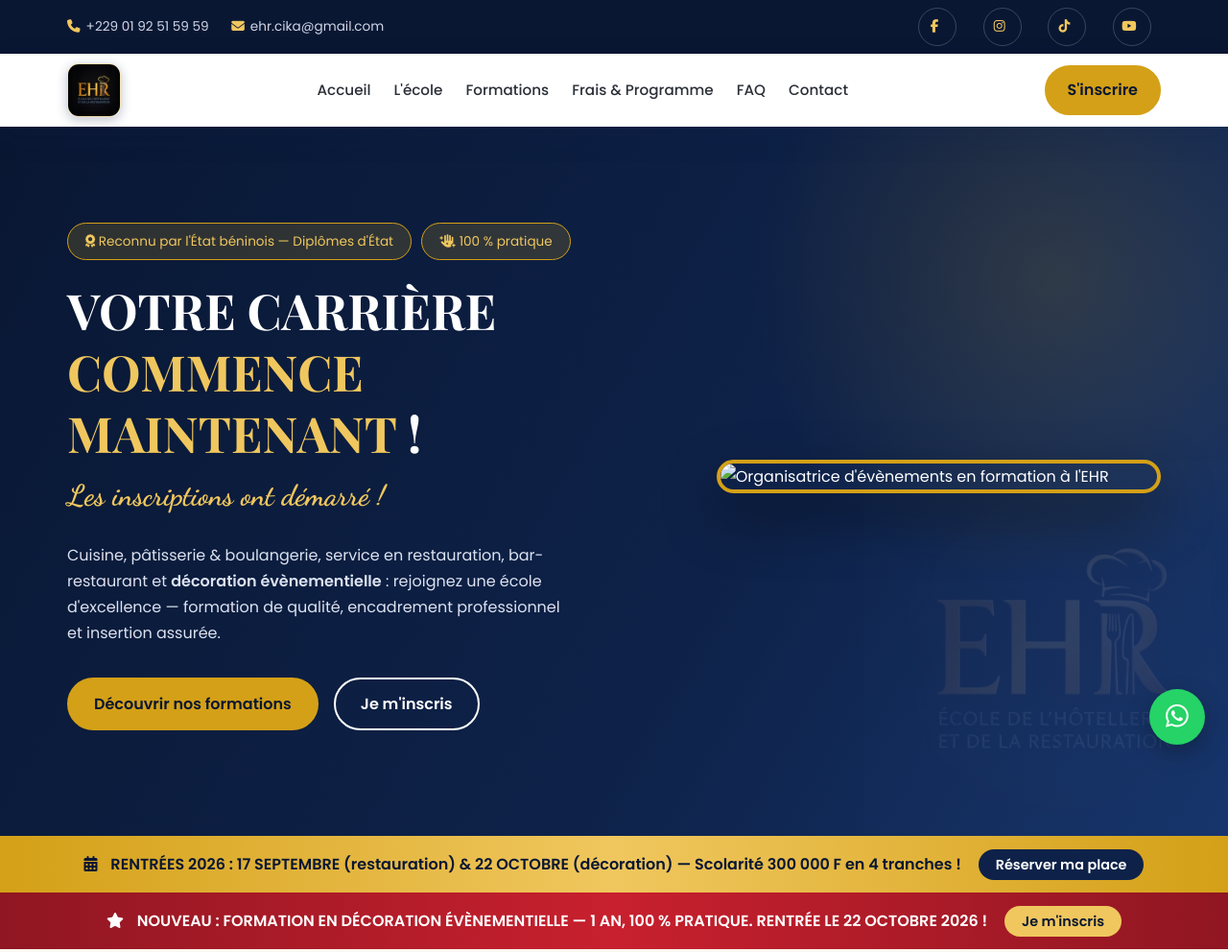
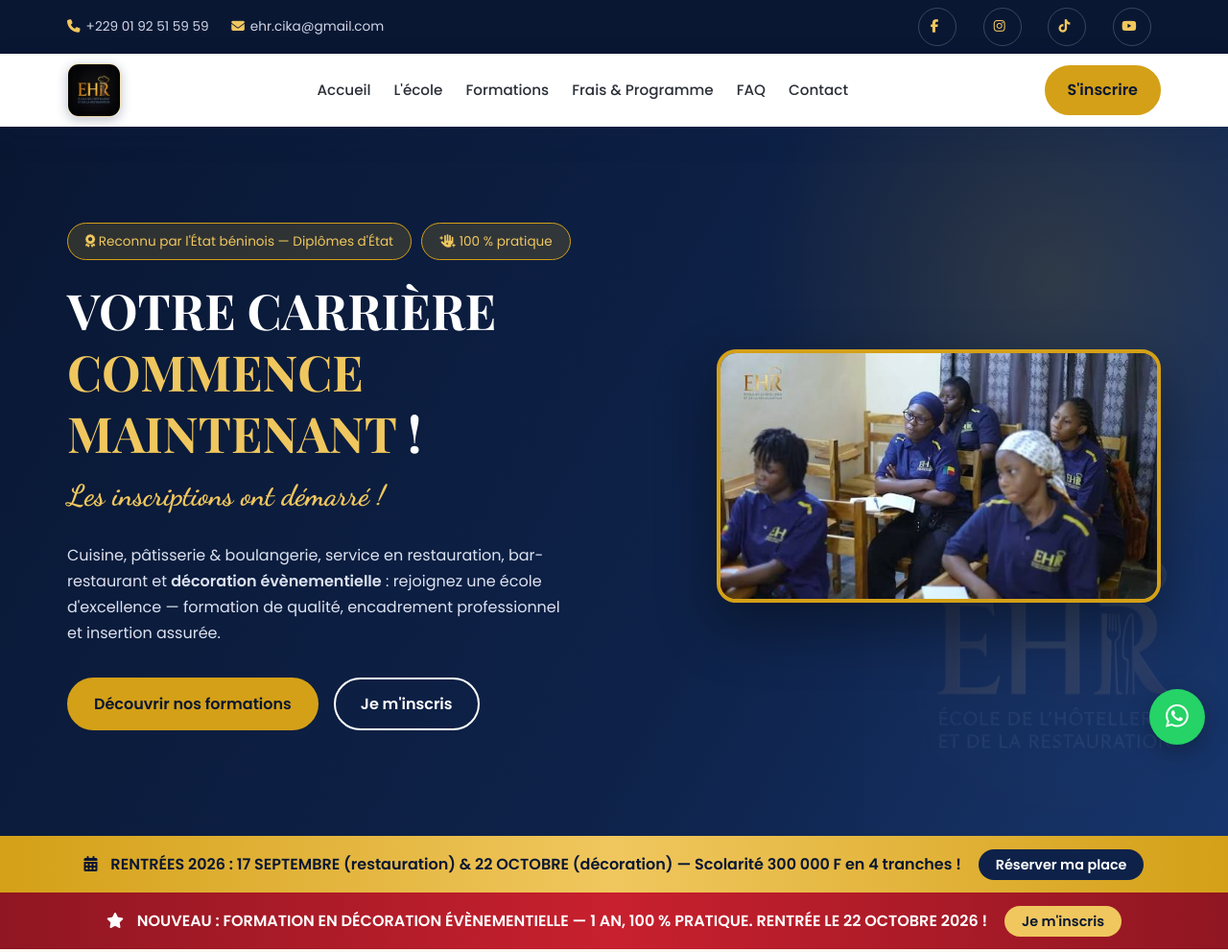
Before and after one commit to Mervic94/ehrbenin, a plain HTML site: page index.html in a window 1280 px wide. Shown: the top 992 px of the page at 96% size. Drawn offline with nearby package versions, Linux system fonts and the light colour scheme.

Commit message:
Update logo and hero image references in index.html

```diff
--- a/index.html
+++ b/index.html
@@ -11,11 +11,11 @@
 <meta property="og:type" content="website">
 <meta property="og:title" content="EHR — École de l'Hôtellerie et de la Restauration">
 <meta property="og:description" content="Reconnu par l'État béninois. NOUVEAU : Décoration évènementielle (1 an). Cuisine, pâtisserie, service, bar. Rentrée : 17 sept. & 22 oct. 2026 — 100 % pratique !">
-<meta property="og:image" content="images/logo2.png">
+<meta property="og:image" content="images/logo.png">
 <meta property="og:locale" content="fr_FR">
 
 <!-- ===== FAVICON : votre logo officiel ===== -->
-<link rel="icon" type="image/png" href="images/logo2.png">
+<link rel="icon" type="image/png" href="images/logo.png">
 
 <!-- ===== SEO : FAQ structurée pour Google ===== -->
 <script type="application/ld+json">
@@ -65,7 +65,7 @@
 section{padding:80px 0}
 
 /* ============================================================
-   LOGO OFFICIEL (images/logo2.png — fond noir assumé ou fondu)
+   LOGO OFFICIEL (images/logo.png — fond noir assumé ou fondu)
 ============================================================ */
 .logo-img{height:56px;width:56px;border-radius:12px;object-fit:cover;display:block;
   box-shadow:0 3px 12px rgba(14,34,73,.28);border:1px solid rgba(212,160,23,.35)}
@@ -413,7 +413,7 @@
     </div>
     <div class="hero-img">
       <!-- Photo : hero-decor.jpg — remplaçable plus tard par images/hero.jpg (photo de groupe) -->
-      <img src="images/hero-decor.jpg" alt="Organisatrice d'évènements en formation à l'EHR">
+      <img src="images/hero2.png" alt="Organisatrice d'évènements en formation à l'EHR">
     </div>
   </div>
 </header>
```
